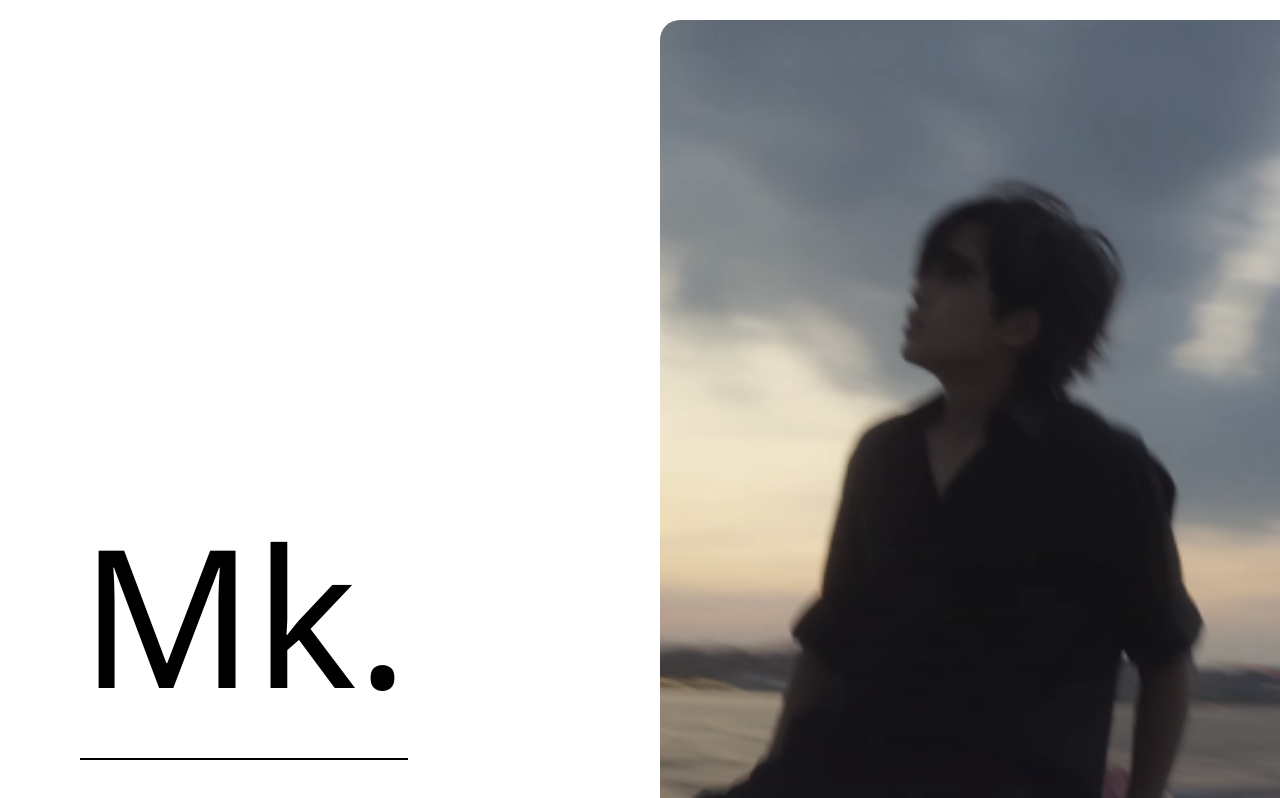
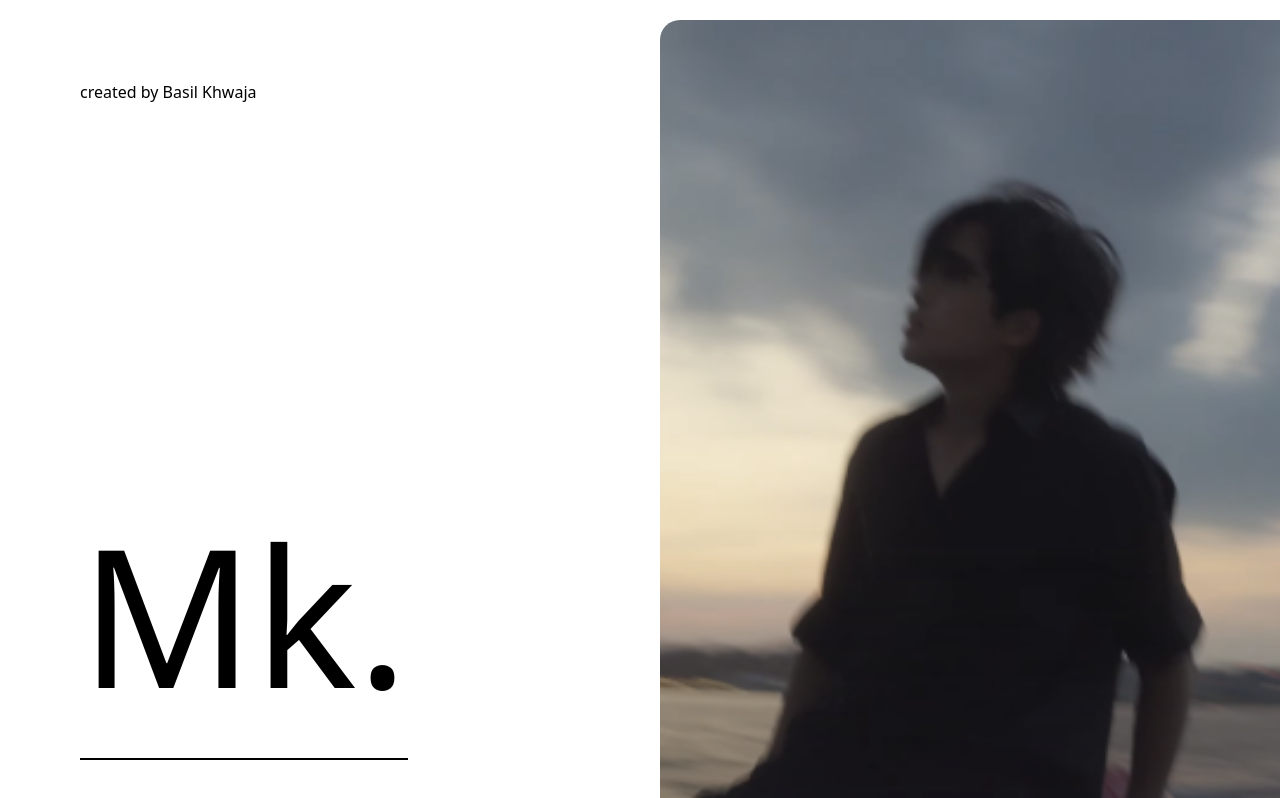
Before and after one commit to Basil070104/Mk, a Next.js app in the folder mk/: page / in a window 1280 px wide. Shown: the top 798 px of the page. Built offline with nearby package versions, Linux system fonts and the light colour scheme.

Commit message:
added small thing (my name :)

```diff
--- a/mk/src/app/page.module.css
+++ b/mk/src/app/page.module.css
@@ -35,9 +35,10 @@
 
 .text_container {
   display: flex;
-  justify-content: flex-start;
+  justify-content: space-between;
   align-items: flex-end;
   margin: 60px;
+  /* height: 100%; */
 }
 
 .landing_image {
--- a/mk/src/app/page.tsx
+++ b/mk/src/app/page.tsx
@@ -68,11 +68,16 @@ export default function Home() {
       {/* Landing */}
       <div className={styles.landing}>
         <div className={styles.text_container}>
-          <div>
-            <div className={styles.landing_text}>
-              Mk.
+          <div className="h-full flex flex-col justify-between flex-wrap">
+            <div>
+              created by Basil Khwaja
             </div>
-            <div className={styles.line_landing}></div>
+            <div>
+              <div className={styles.landing_text}>
+                Mk.
+              </div>
+              <div className={styles.line_landing}></div>
+            </div>
           </div>
         </div>
         <div className={styles.landing_image_container}>
```
